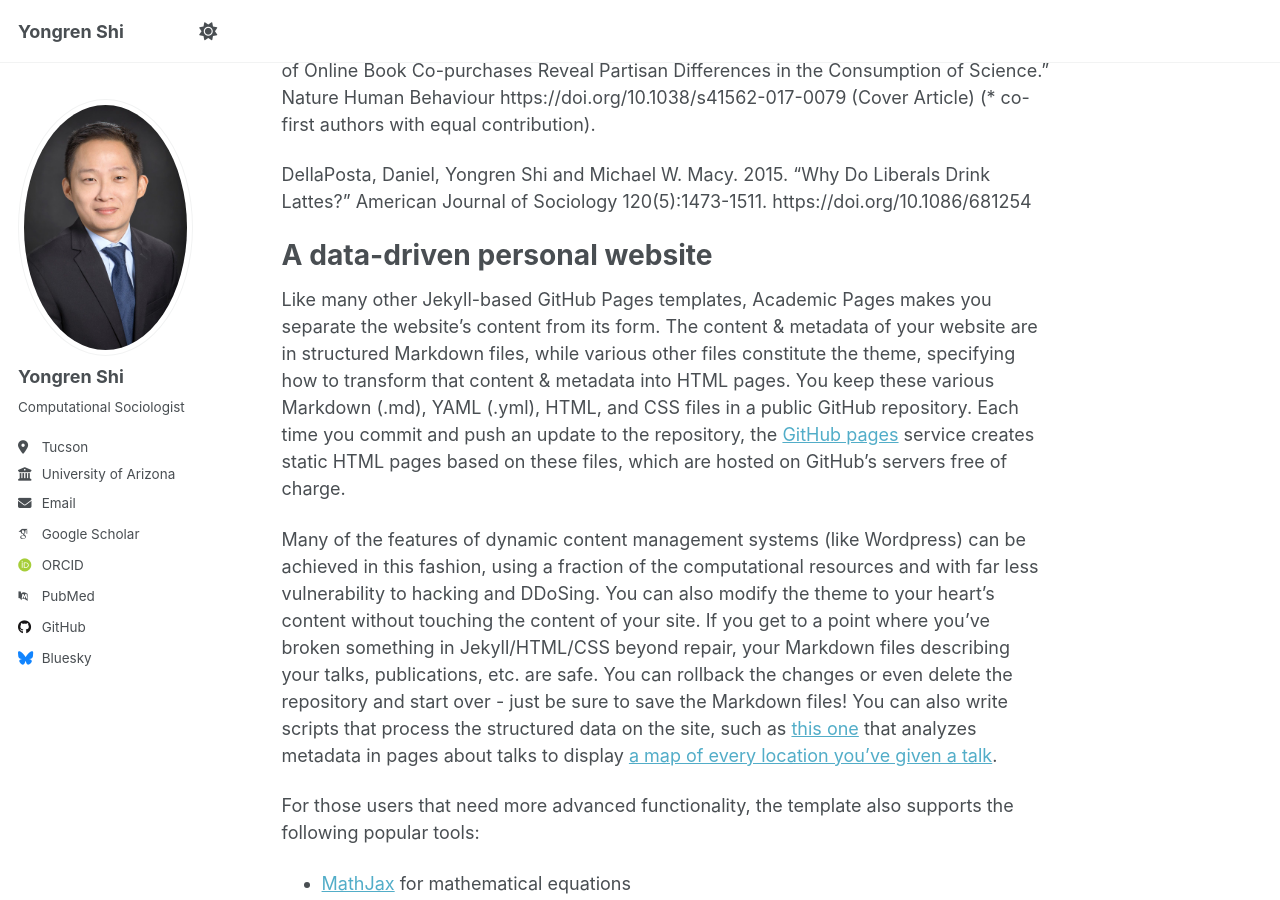
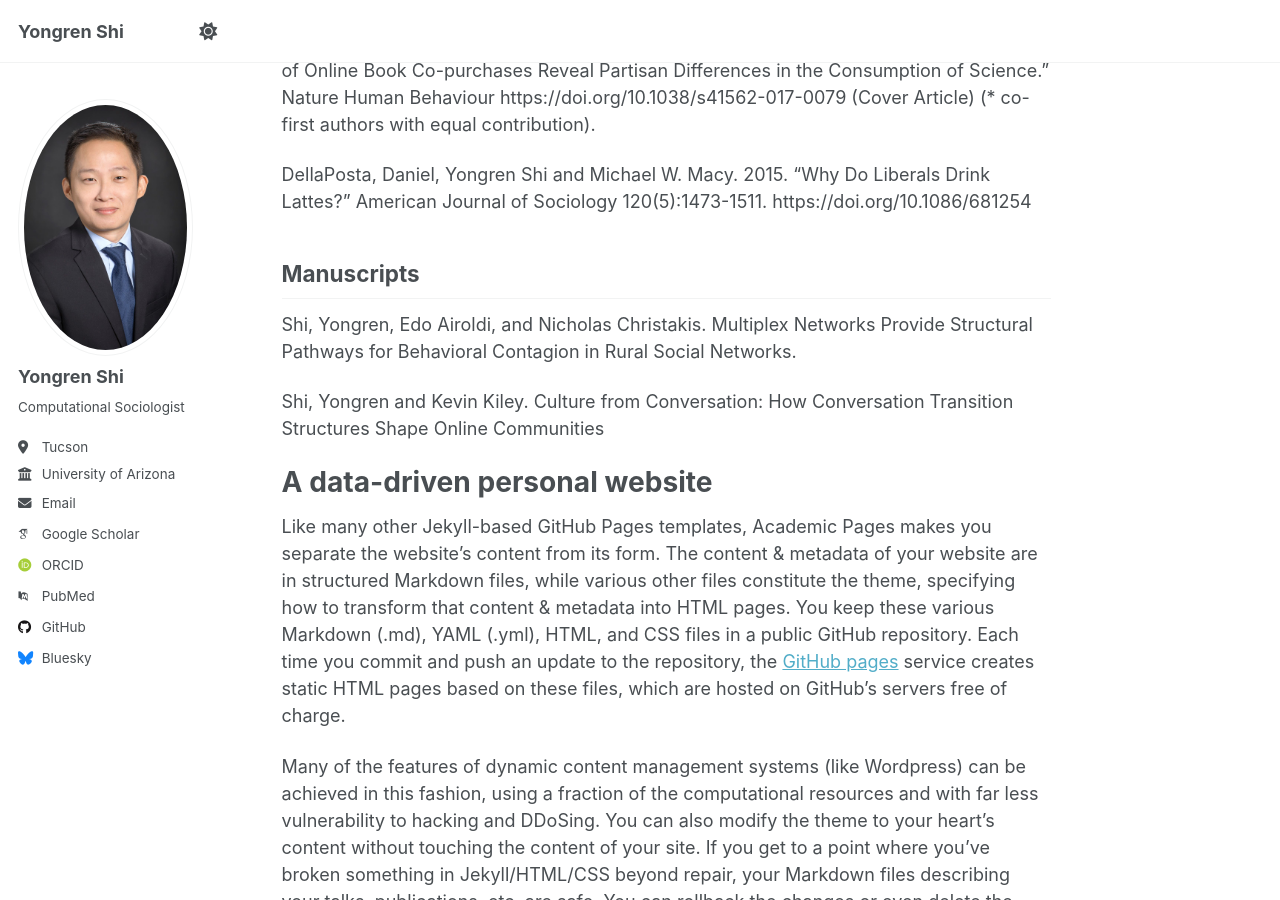
Before and after one commit to YongrenShi/YongrenShi, a Jekyll site: the page built from _pages/about.md, in a window 1280 px wide and 900 px high, scrolled down 1393 px. Built offline with Jekyll 4.4.1, drawn with Linux system fonts in a browser that asks for light colours; some web fonts are replaced; a script that is not in the unit is left out.

Commit message:
Update about.md

```diff
--- a/_pages/about.md
+++ b/_pages/about.md
@@ -33,6 +33,14 @@ Feng Shi*, Yongren Shi*, Fedor Dokshin, Michael W. Macy and James Evans. 2017.
 Differences in the Consumption of Science.” Nature Human Behaviour https://doi.org/10.1038/s41562-017-0079 (Cover Article) (* co-first authors with equal contribution).
 
 DellaPosta, Daniel, Yongren Shi and Michael W. Macy. 2015. “Why Do Liberals Drink Lattes?” American Journal of Sociology 120(5):1473-1511. https://doi.org/10.1086/681254
+
+Manuscripts
+------
+Shi, Yongren, Edo Airoldi, and Nicholas Christakis. Multiplex Networks Provide Structural Pathways for Behavioral Contagion in Rural
+Social Networks.
+
+Shi, Yongren and Kevin Kiley. Culture from Conversation: How Conversation Transition Structures Shape Online Communities
+
 
 A data-driven personal website
 ======
```
